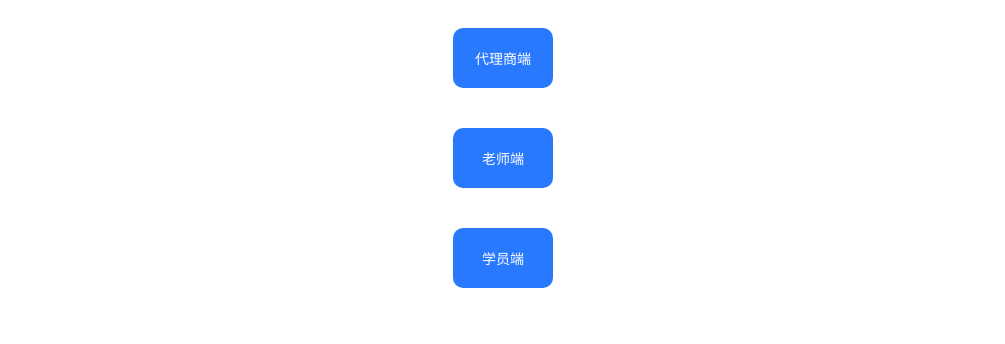
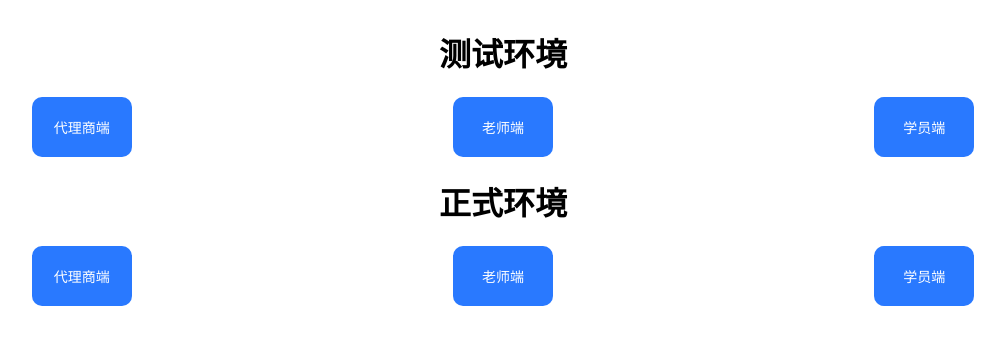
Before and after one commit to menglin1997/sads, a plain HTML site: page index.html in a window 1280 px wide. Shown: the whole page, without its empty margins (137-1142 px from the left). Drawn offline with Linux system fonts and the light colour scheme.

Commit message:
修改链接

```diff
--- a/index.html
+++ b/index.html
@@ -4,7 +4,7 @@
  * @Author: zml
  * @Date: 2020-09-21 14:12:08
  * @LastEditors: zml
- * @LastEditTime: 2020-09-21 15:22:56
+ * @LastEditTime: 2020-09-21 16:57:27
 -->
 <!DOCTYPE html>
 <html lang="en">
@@ -12,7 +12,7 @@
     <meta charset="UTF-8">
     <meta name="viewport" content="width=device-width, initial-scale=1.0">
     <meta http-equiv="X-UA-Compatible" content="ie=edge">
-    <title>打开说明</title>
+    <title>APP下载</title>
 </head>
 <style>
 body {
@@ -24,11 +24,12 @@ body {
 #img {
     /* max-width: 100%; */
     height:100%;
+    width: 100%;
     display: flex;
     flex-wrap: wrap;
-    flex-direction: column;
+    /* flex-direction: column; */
     align-items: center;
-    justify-content: center;
+    justify-content: space-around;
 
 }
 a {
@@ -42,16 +43,27 @@ a {
         border-radius: 10px;
         background: rgb(41, 121, 255);
         color: #fff;
-        margin: 20px;
+        /* margin: 20px; */
     }
 </style>
 <body>
+
+    <h1>测试环境</h1>
     <div id="img">
             <!-- <h1>请按照以下说明操作</h1>
             <img src="./1.png" alt="" > -->
             <a href="https://www.foodstp.com/app/agent/agent.apk">代理商端</a>
             <a href="https://www.foodstp.com/app/teacher/teacher.apk">老师端</a>
             <a href="https://www.foodstp.com/app/student/student.apk">学员端</a>
+    </div>
+
+    <h1>正式环境</h1>
+    <div id="img">
+            <!-- <h1>请按照以下说明操作</h1>
+            <img src="./1.png" alt="" > -->
+            <a href="https://www.foodstp.com/app/release/agent/agent.apk">代理商端</a>
+            <a href="https://www.foodstp.com/app/release/teacher/teacher.apk">老师端</a>
+            <a href="https://www.foodstp.com/app/release/student/student.apk">学员端</a>
     </div>
     <script>
         // window.location.href = 'https://www.foodstp.com/app/agent/agent.apk'
```
